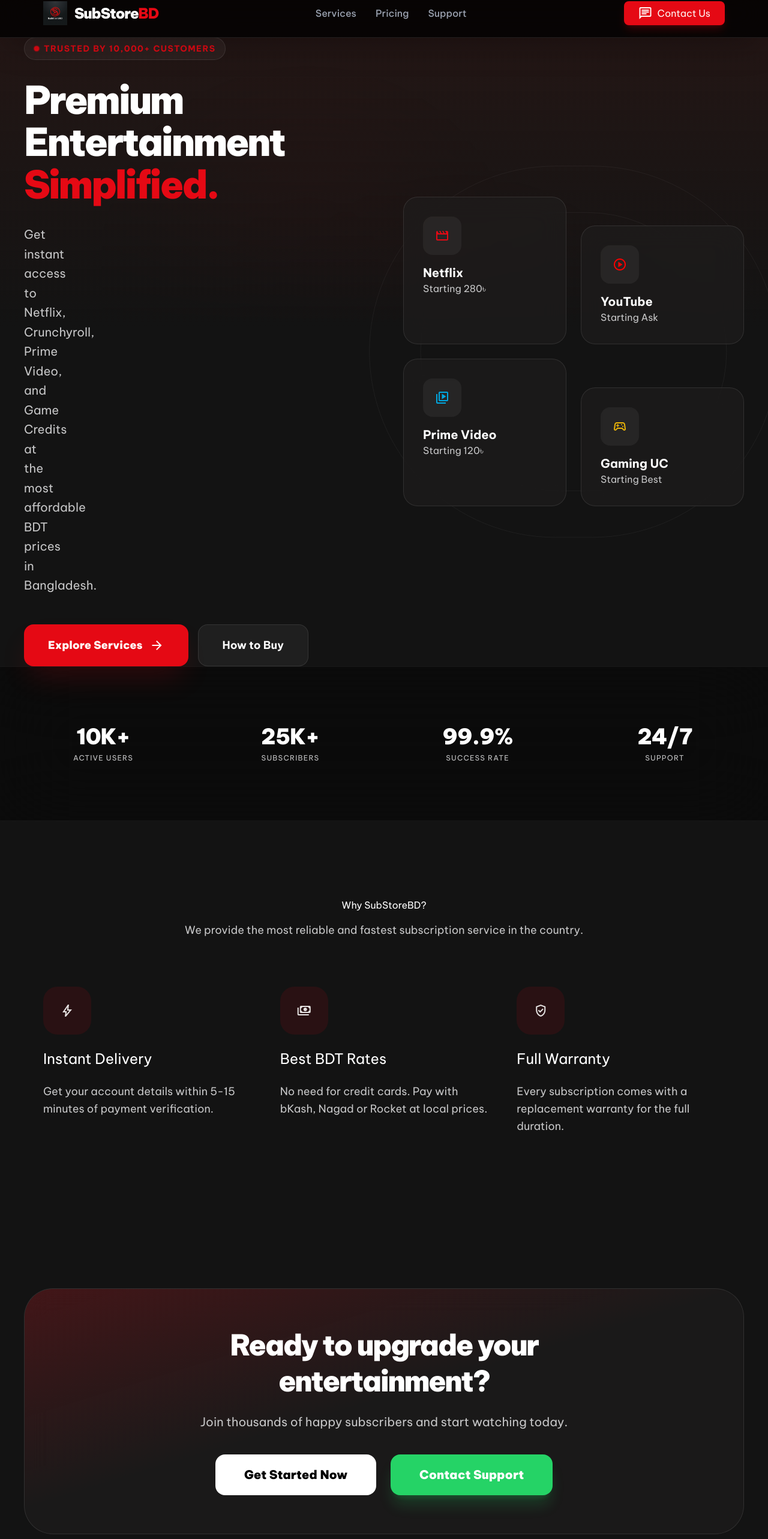
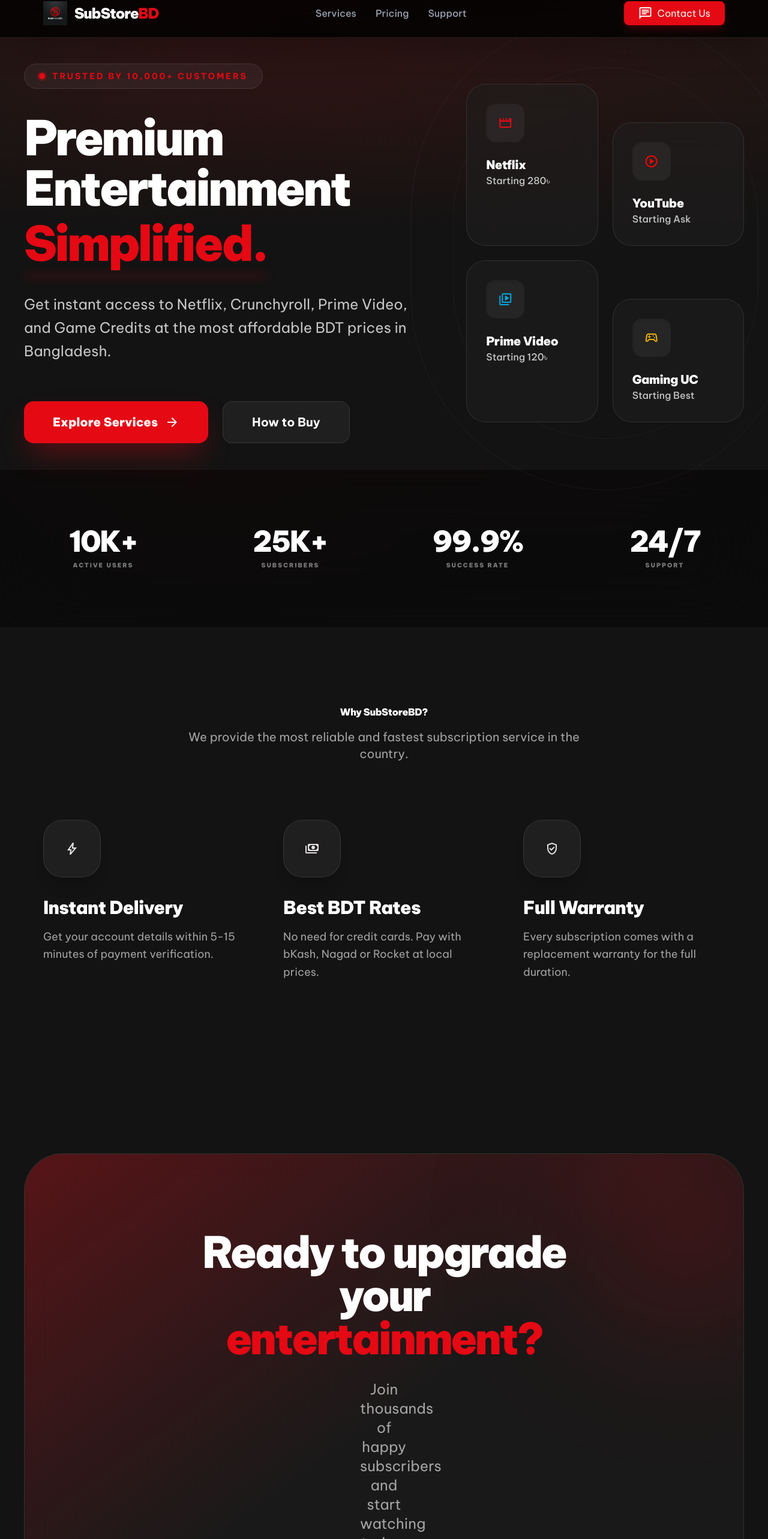
Before and after one commit to chakmariken535-max/substorebd, a Next.js app: page / in a window 1280 px wide. Shown: the part 18-2584 px from the top of the page at 60% size. Built offline with nearby package versions, Linux system fonts and the light colour scheme.

Commit message:
Beautified Hero section and fixed text responsiveness

```diff
--- a/src/app/page.tsx
+++ b/src/app/page.tsx
@@ -11,66 +11,72 @@
   return (
     <main className="flex flex-col w-full overflow-hidden">
       {/* Hero Section */}
-      <section className="relative min-h-[90vh] flex items-center pt-20 px-8">
+      <section className="relative min-h-screen flex items-center pt-20 px-8">
         <div className="absolute inset-0 z-0">
           <div className="absolute inset-0 bg-gradient-to-b from-primary-container/10 via-background to-background z-10" />
-          <div className="absolute top-1/4 left-1/4 w-96 h-96 bg-[#E50914]/10 rounded-full blur-[120px] animate-pulse" />
-          <div className="absolute bottom-1/4 right-1/4 w-96 h-96 bg-primary-container/10 rounded-full blur-[120px] animate-pulse delay-1000" />
+          <div className="absolute top-[10%] left-[5%] w-[40rem] h-[40rem] bg-[#E50914]/20 rounded-full blur-[160px] animate-pulse" />
+          <div className="absolute bottom-[10%] right-[5%] w-[40rem] h-[40rem] bg-primary-container/10 rounded-full blur-[160px] animate-pulse delay-1000" />
         </div>
 
-        <div className="max-w-[1200px] mx-auto w-full relative z-20 grid grid-cols-1 lg:grid-cols-2 gap-16 items-center">
-          <div className="space-y-8">
-            <div className="inline-flex items-center gap-2 px-4 py-2 rounded-full bg-white/5 border border-white/10 text-primary-container text-sm font-bold uppercase tracking-widest">
-              <span className="relative flex h-2 w-2">
+        <div className="max-w-[1200px] mx-auto w-full relative z-20 grid grid-cols-1 lg:grid-cols-12 gap-16 items-center">
+          <div className="lg:col-span-7 space-y-10">
+            <div className="inline-flex items-center gap-3 px-6 py-2.5 rounded-full bg-white/5 border border-white/10 text-primary-container text-sm font-bold uppercase tracking-[0.2em]">
+              <span className="relative flex h-2.5 w-2.5">
                 <span className="animate-ping absolute inline-flex h-full w-full rounded-full bg-primary-container opacity-75"></span>
-                <span className="relative inline-flex rounded-full h-2 w-2 bg-primary-container"></span>
+                <span className="relative inline-flex rounded-full h-2.5 w-2.5 bg-primary-container"></span>
               </span>
               Trusted by 10,000+ Customers
             </div>
-            <h1 className="font-display-lg text-[64px] leading-[1.1] text-white font-black tracking-tighter">
+
+            <h1 className="font-display-lg text-[clamp(48px,8vw,80px)] leading-[1.05] text-white font-black tracking-tighter">
               Premium Entertainment <br />
-              <span className="text-[#E50914]">Simplified.</span>
+              <span className="text-[#E50914] inline-block mt-2 relative">
+                Simplified.
+                <div className="absolute -bottom-4 left-0 w-full h-2 bg-[#E50914]/20 blur-sm rounded-full" />
+              </span>
             </h1>
-            <p className="font-body-lg text-xl text-tertiary max-w-lg leading-relaxed">
+
+            <p className="font-body-lg text-xl md:text-2xl text-tertiary max-w-2xl leading-relaxed">
               Get instant access to Netflix, Crunchyroll, Prime Video, and Game Credits at the most affordable BDT prices in Bangladesh.
             </p>
-            <div className="flex flex-col sm:flex-row gap-4 pt-4">
+
+            <div className="flex flex-col sm:flex-row gap-6 pt-6">
               <Link
                 href="/services"
-                className="px-10 py-5 bg-primary-container text-on-primary-container rounded-2xl font-black text-lg flex items-center justify-center gap-3 hover:scale-105 active:scale-95 transition-all shadow-2xl shadow-primary-container/20"
+                className="px-12 py-5 bg-primary-container text-on-primary-container rounded-2xl font-black text-xl flex items-center justify-center gap-3 hover:scale-105 active:scale-95 transition-all shadow-2xl shadow-primary-container/40"
               >
                 Explore Services
-                <span className="material-symbols-outlined">arrow_forward</span>
+                <span className="material-symbols-outlined font-black">arrow_forward</span>
               </Link>
               <Link
                 href="/support"
-                className="px-10 py-5 bg-white/5 border border-white/10 text-white rounded-2xl font-bold text-lg flex items-center justify-center gap-3 hover:bg-white/10 active:scale-95 transition-all"
+                className="px-12 py-5 bg-white/5 border border-white/10 text-white rounded-2xl font-bold text-xl flex items-center justify-center gap-3 hover:bg-white/10 hover:border-white/20 active:scale-95 transition-all"
               >
                 How to Buy
               </Link>
             </div>
           </div>
 
-          <div className="relative hidden lg:block">
+          <div className="lg:col-span-5 relative hidden lg:block">
             <div className="grid grid-cols-2 gap-6 relative z-10">
               {featured.map((item, i) => (
                 <div
                   key={item.name}
-                  className={`glass p-8 rounded-3xl border border-white/5 space-y-4 hover:border-white/20 transition-all duration-500 hover:-translate-y-2 ${i % 2 !== 0 ? 'mt-12' : ''}`}
+                  className={`glass p-8 rounded-[32px] border border-white/5 space-y-6 hover:border-[#E50914]/40 hover:bg-white/10 transition-all duration-500 hover:-translate-y-3 ${i % 2 !== 0 ? 'mt-16' : ''}`}
                 >
-                  <div className="w-16 h-16 rounded-2xl bg-white/5 flex items-center justify-center">
+                  <div className="w-16 h-16 rounded-2xl bg-white/5 flex items-center justify-center shadow-inner">
                     <span className="material-symbols-outlined text-4xl" style={{ color: item.color }}>{item.icon}</span>
                   </div>
                   <div>
-                    <h3 className="font-bold text-xl text-white">{item.name}</h3>
-                    <p className="text-tertiary">Starting {item.price}</p>
+                    <h3 className="font-black text-xl text-white tracking-tight">{item.name}</h3>
+                    <p className="text-tertiary font-medium">Starting {item.price}</p>
                   </div>
                 </div>
               ))}
             </div>
-            {/* Background shapes */}
-            <div className="absolute top-1/2 left-1/2 -translate-x-1/2 -translate-y-1/2 w-[120%] h-[120%] border border-white/5 rounded-full -z-10" />
-            <div className="absolute top-1/2 left-1/2 -translate-x-1/2 -translate-y-1/2 w-[90%] h-[90%] border border-white/5 rounded-full -z-10" />
+            {/* Background elements */}
+            <div className="absolute top-1/2 left-1/2 -translate-x-1/2 -translate-y-1/2 w-[140%] h-[140%] border border-white/5 rounded-full -z-10" />
+            <div className="absolute top-1/2 left-1/2 -translate-x-1/2 -translate-y-1/2 w-[110%] h-[110%] border border-white/5 rounded-full -z-10 animate-[spin_60s_linear_infinite]" />
           </div>
         </div>
       </section>
@@ -84,9 +90,9 @@
             { label: 'Success Rate', value: '99.9%' },
             { label: 'Support', value: '24/7' },
           ].map((stat) => (
-            <div key={stat.label} className="space-y-2">
-              <div className="text-4xl font-black text-white tracking-tight">{stat.value}</div>
-              <div className="text-tertiary font-label-bold uppercase tracking-widest text-xs">{stat.label}</div>
+            <div key={stat.label} className="space-y-2 group">
+              <div className="text-5xl font-black text-white tracking-tighter group-hover:text-primary-container transition-colors duration-500">{stat.value}</div>
+              <div className="text-tertiary font-black uppercase tracking-[0.2em] text-[10px] opacity-60">{stat.label}</div>
             </div>
           ))}
         </div>
@@ -94,50 +100,56 @@
 
       {/* Why Choose Us */}
       <section className="py-32 px-8 max-w-[1200px] mx-auto w-full">
-        <div className="text-center mb-20 space-y-4">
-          <h2 className="font-display-md text-display-md text-white">Why SubStoreBD?</h2>
-          <p className="text-tertiary max-w-2xl mx-auto text-lg">We provide the most reliable and fastest subscription service in the country.</p>
+        <div className="text-center mb-24 space-y-4">
+          <h2 className="font-display-md text-display-md text-white font-black tracking-tight">Why SubStoreBD?</h2>
+          <p className="text-tertiary max-w-2xl mx-auto text-xl opacity-80">We provide the most reliable and fastest subscription service in the country.</p>
         </div>
 
-        <div className="grid grid-cols-1 md:grid-cols-3 gap-12">
+        <div className="grid grid-cols-1 md:grid-cols-3 gap-16">
           {[
             { title: 'Instant Delivery', icon: 'bolt', desc: 'Get your account details within 5-15 minutes of payment verification.' },
             { title: 'Best BDT Rates', icon: 'payments', desc: 'No need for credit cards. Pay with bKash, Nagad or Rocket at local prices.' },
             { title: 'Full Warranty', icon: 'verified_user', desc: 'Every subscription comes with a replacement warranty for the full duration.' },
           ].map((feature) => (
-            <div key={feature.title} className="space-y-6 group">
-              <div className="w-20 h-20 rounded-3xl bg-primary-container/10 flex items-center justify-center group-hover:bg-primary-container group-hover:text-on-primary-container transition-all duration-500">
-                <span className="material-symbols-outlined text-4xl">{feature.icon}</span>
+            <div key={feature.title} className="space-y-8 group">
+              <div className="w-24 h-24 rounded-[32px] bg-white/5 border border-white/10 flex items-center justify-center group-hover:bg-primary-container group-hover:border-primary-container group-hover:text-on-primary-container transition-all duration-700 shadow-xl">
+                <span className="material-symbols-outlined text-5xl">{feature.icon}</span>
               </div>
-              <h3 className="font-headline-md text-white text-2xl">{feature.title}</h3>
-              <p className="text-tertiary leading-relaxed text-lg">{feature.desc}</p>
+              <div className="space-y-4">
+                <h3 className="font-headline-md text-white text-3xl font-black tracking-tight">{feature.title}</h3>
+                <p className="text-tertiary leading-relaxed text-lg opacity-80">{feature.desc}</p>
+              </div>
             </div>
           ))}
         </div>
       </section>
 
       {/* CTA Section */}
-      <section className="py-32 px-8">
-        <div className="max-w-[1200px] mx-auto glass p-16 rounded-[48px] border border-white/5 relative overflow-hidden text-center space-y-10">
-          <div className="absolute inset-0 bg-gradient-to-br from-primary-container/20 via-transparent to-transparent pointer-events-none" />
-          <div className="max-w-2xl mx-auto space-y-6 relative z-10">
-            <h2 className="font-display-md text-[48px] leading-tight text-white font-black tracking-tighter">
-              Ready to upgrade your <br /> entertainment?
+      <section className="py-40 px-8">
+        <div className="max-w-[1200px] mx-auto glass p-20 md:p-32 rounded-[64px] border border-white/10 relative overflow-hidden text-center space-y-12">
+          <div className="absolute inset-0 bg-gradient-to-br from-primary-container/30 via-transparent to-transparent pointer-events-none" />
+          <div className="absolute -top-24 -right-24 w-96 h-96 bg-[#E50914]/20 rounded-full blur-[120px]" />
+
+          <div className="max-w-3xl mx-auto space-y-8 relative z-10">
+            <h2 className="font-display-md text-[56px] md:text-[72px] leading-[1] text-white font-black tracking-tighter">
+              Ready to upgrade your <br />
+              <span className="text-primary-container">entertainment?</span>
             </h2>
-            <p className="text-tertiary text-xl">
+            <p className="text-tertiary text-2xl opacity-80 max-w-xl mx-auto">
               Join thousands of happy subscribers and start watching today.
             </p>
           </div>
-          <div className="flex flex-col sm:flex-row gap-6 justify-center relative z-10">
+
+          <div className="flex flex-col sm:flex-row gap-8 justify-center relative z-10">
             <Link
               href="/services"
-              className="px-12 py-5 bg-white text-black rounded-2xl font-black text-xl hover:scale-105 active:scale-95 transition-all"
+              className="px-16 py-6 bg-white text-black rounded-3xl font-black text-2xl hover:scale-110 active:scale-95 transition-all shadow-2xl"
             >
               Get Started Now
             </Link>
             <Link
               href="https://wa.me/01623246317"
-              className="px-12 py-5 bg-[#25D366] text-white rounded-2xl font-black text-xl flex items-center justify-center gap-3 hover:scale-105 active:scale-95 transition-all shadow-xl shadow-[#25D366]/20"
+              className="px-16 py-6 bg-[#25D366] text-white rounded-3xl font-black text-2xl flex items-center justify-center gap-4 hover:scale-110 active:scale-95 transition-all shadow-2xl shadow-[#25D366]/40"
             >
               Contact Support
             </Link>
```
